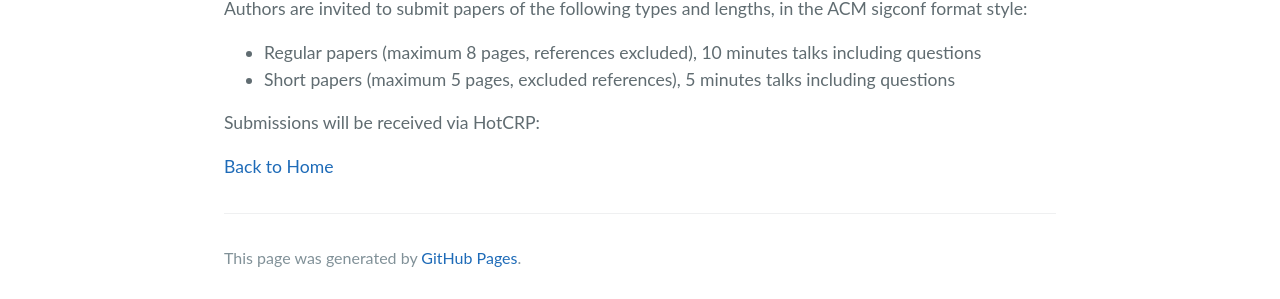
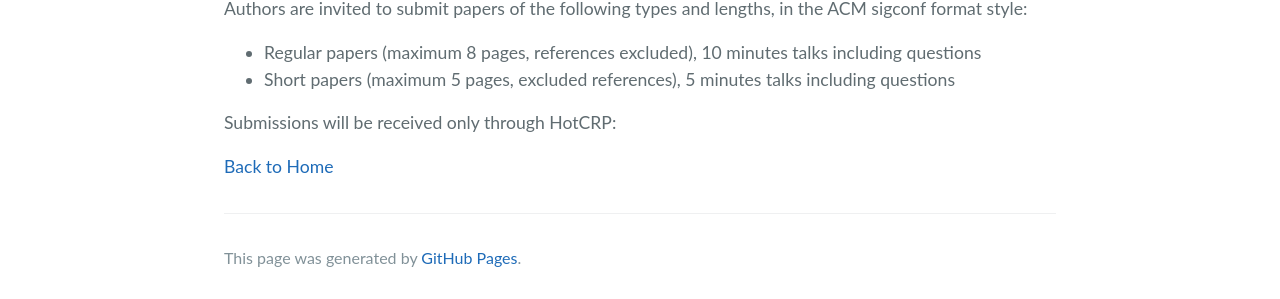
Before and after one commit to HPQCI/HPQCI.github.io, a Jekyll site: the page built from cfp.md, in a window 1280 px wide. Shown: the part 1251-1550 px from the top of the page. Built offline with Jekyll 4.4.1, drawn with Linux system fonts in a browser that asks for light colours.

Commit message:
update cfp

```diff
--- a/cfp.md
+++ b/cfp.md
@@ -34,7 +34,7 @@ Authors are invited to submit papers of the following types and lengths, in the
 *	Regular papers (maximum 8 pages, references excluded), 10 minutes talks including questions
 *	Short papers (maximum 5 pages, excluded references), 5 minutes talks including questions
 
-Submissions will be received via HotCRP:
+Submissions will be received only through HotCRP:
 
 
 [Back to Home](./)
```
